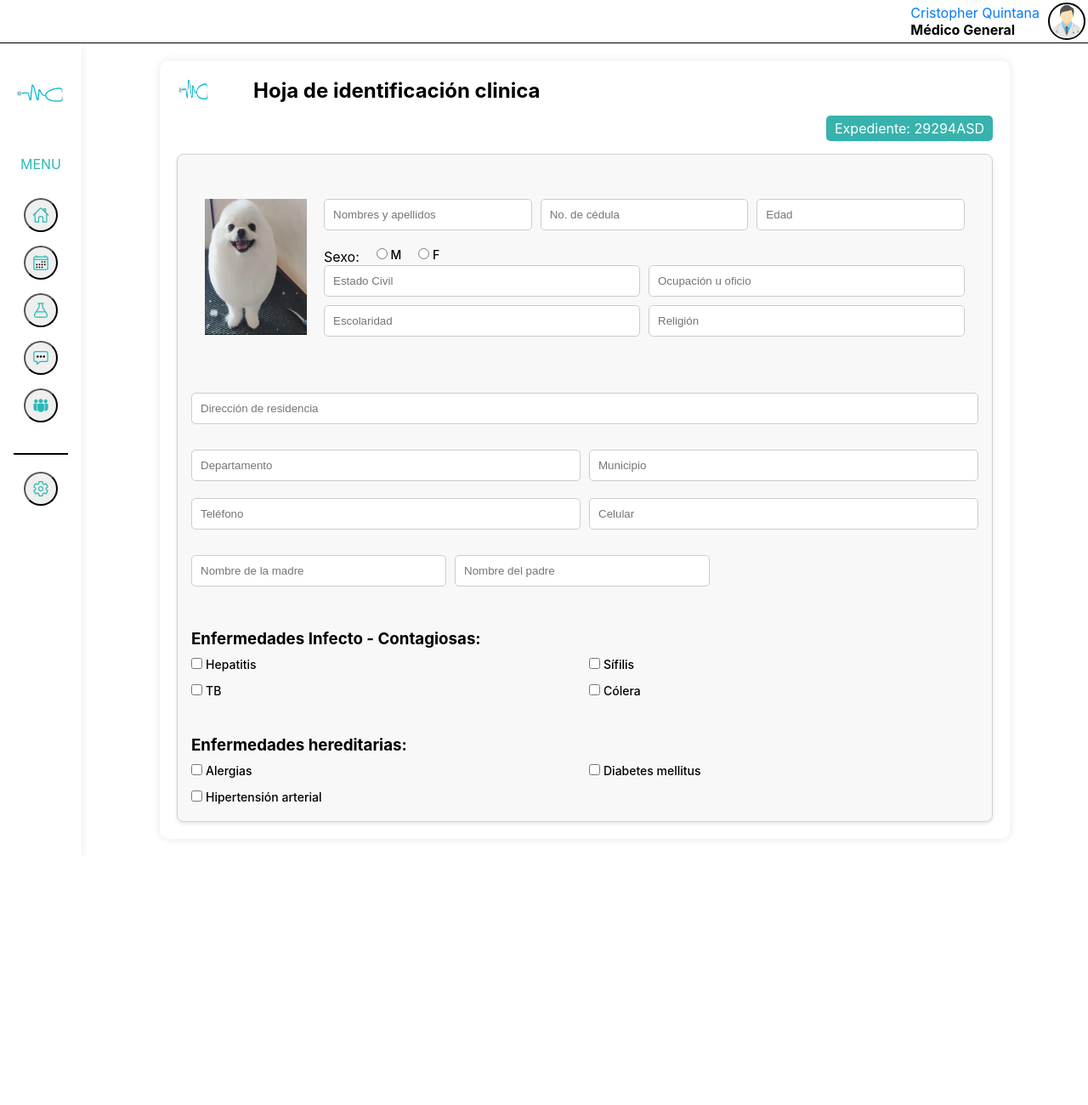
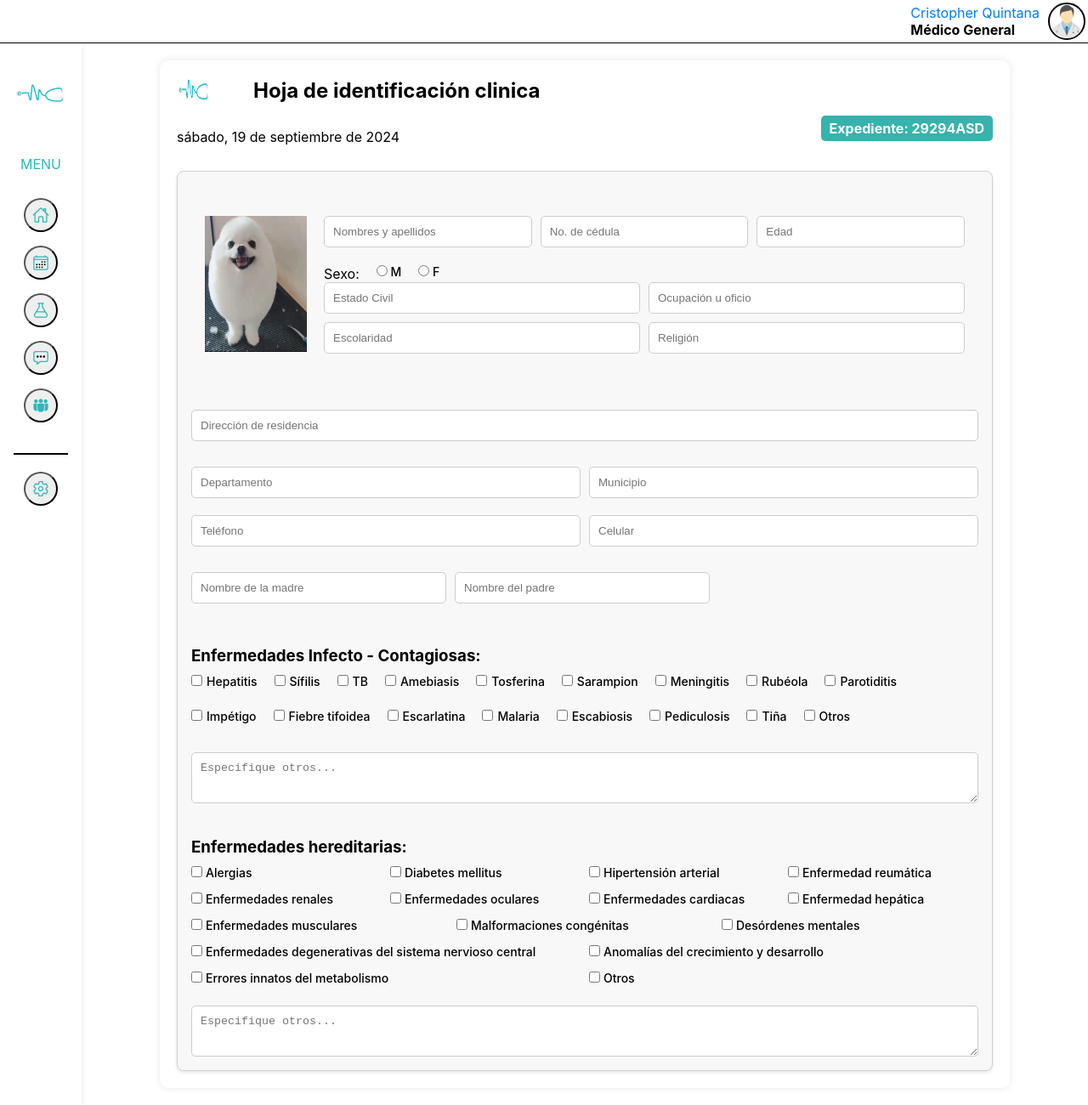
Before and after one commit to MedicalControl/MC_Web, a React (Create React App) app in the folder medicapp/: page /identificacion in a window 1280 px wide. Shown: the whole page at 85% size. Before the commit the page ends 1007 px from the top, so only its background shows below. Built offline with nearby package versions, Linux system fonts and the light colour scheme.

Commit message:
Informacion extra
Se agrega mas informacion de la hoja de identifiacion, osea mas options en los select

```diff
--- a/medicapp/src/components/record/HIdentificacion.css
+++ b/medicapp/src/components/record/HIdentificacion.css
@@ -36,9 +36,23 @@
   font-weight: bold;
 }
 
+.expediente-header {
+  display: flex;
+  justify-content: space-between; /* Alinea el contenido a los extremos */
+  align-items: center;
+  margin-bottom: 20px;
+}
+
 .expediente {
   text-align: right;
   margin-bottom: 20px;
+}
+
+.fecha-actual span,
+.expediente span {
+    font-size: 16px;
+    font-weight: bold;
+    color: #333;
 }
 
 .expediente span {
@@ -68,8 +82,8 @@
 /* Media query para pantallas más pequeñas */
 @media (max-width: 600px) {
   .form-identificacion .input-identificacion {
-      flex: 1 1 calc(100% - 10px); /* Cada input ocupará el 100% en pantallas pequeñas */
-      min-width: 0; /* Permite que se ajusten completamente */
+    flex: 1 1 calc(100% - 10px); /* Cada input ocupará el 100% en pantallas pequeñas */
+    min-width: 0; /* Permite que se ajusten completamente */
   }
 }
 
@@ -87,7 +101,6 @@
   align-items: flex-start; /* Alinea los elementos al principio */
   background-color: #f8f8f8;
 }
-
 
 /* Agrupando los radios */
 .radio-group {
@@ -113,9 +126,65 @@
 }
 
 .checkbox-group {
-  display: grid;
-  grid-template-columns: repeat(2, 1fr);
-  gap: 10px;
+  display: flex;
+  flex-wrap: wrap;
+  gap: 20px;
+  overflow-x: auto;
+}
+
+.checkbox-label {
+  flex: 0 0 auto;
+  white-space: nowrap;
+}
+
+.checkbox-label input {
+  margin-right: 5px; /* Espacio entre el checkbox y el texto */
+}
+
+.textarea-otros {
+  flex: 1 1 100%; /* El textarea ocupa una fila completa */
+  min-height: 60px; /* Asegura un tamaño adecuado para el textarea */
+  padding: 10px; /* Espaciado interno */
+  border: 1px solid #ccc; /* Borde del textarea */
+  border-radius: 5px;
+  box-sizing: border-box; /* Asegura que el padding se incluya en el tamaño total */
+  margin-top: 10px; /* Añade espacio entre el checkbox y el textarea */
+}
+
+/* Media query para pantallas más pequeñas */
+@media (max-width: 600px) {
+  .checkbox-group {
+    flex-wrap: wrap; /* Permitir que los elementos se envuelvan en varias filas en pantallas pequeñas */
+  }
+
+  .checkbox-label {
+    flex: 1 1 calc(50% - 10px); /* Dos checkboxes por fila en pantallas pequeñas */
+  }
+
+  .textarea-otros {
+    flex: 1 1 100%; /* El textarea sigue ocupando toda la fila en pantallas pequeñas */
+  }
+}
+
+/* Estilos del section para de enfermedades hereditarias */
+/* Nueva clase para enfermedades hereditarias */
+.checkbox-group-hereditarias {
+  display: flex;
+  flex-wrap: wrap; /* Permite que los elementos se ajusten en varias filas */
+  gap: 10px; /* Espaciado entre los elementos */
+}
+
+.checkbox-group-hereditarias label {
+  flex: 1 1 calc(22% - 10px); /* Hasta 4 elementos por fila */
+  white-space: nowrap; /* Evita que el texto se divida en varias líneas */
+  box-sizing: border-box;
+}
+
+/* Media query para pantallas pequeñas */
+@media (max-width: 600px) {
+  .checkbox-group-hereditarias label {
+    flex: 1 1 calc(50% - 10px); /* 2 elementos por fila en pantallas pequeñas */
+  }
 }
 
 /* Css para la parte del perfil */
@@ -129,7 +198,6 @@
   height: 160px;
   background-color: #e2e8f0;
 }
-
 
 /* Contenedor de cada grupo de inputs */
 .form-row-group {
@@ -149,8 +217,8 @@
 /* Media query para pantallas más pequeñas */
 @media (max-width: 600px) {
   .form-row-group .input-identificacion {
-      flex: 1 1 calc(100% - 10px); /* Cada input ocupará el 100% en pantallas pequeñas */
-      min-width: 0; /* Permite que se ajusten completamente */
+    flex: 1 1 calc(100% - 10px); /* Cada input ocupará el 100% en pantallas pequeñas */
+    min-width: 0; /* Permite que se ajusten completamente */
   }
 }
 
--- a/medicapp/src/components/record/HIdentificacion.js
+++ b/medicapp/src/components/record/HIdentificacion.js
@@ -13,8 +13,14 @@ const HIdentificacion = () => {
                 {/* Aqui pondria la imagen del logo de medicina */}
             </div>
 
-            <div className="expediente">
-                <span>Expediente: 29294ASD</span>
+            <div className="expediente-header">
+                <div className="fecha-expediente">
+                    <span id="fechaActual">sábado, 19 de septiembre de 2024 </span>
+                </div>
+
+                <div className="expediente">
+                    <span>Expediente: 29294ASD</span>
+                </div>
             </div>
 
 
@@ -70,19 +76,65 @@ const HIdentificacion = () => {
                 <div className="section full-row">
                     <h3>Enfermedades Infecto - Contagiosas:</h3>
                     <div className="checkbox-group">
-                    <label><input type="checkbox"/>Hepatitis</label>
-                    <label><input type="checkbox"/>Sífilis</label>
-                    <label><input type="checkbox"/>TB</label>
-                    <label><input type="checkbox"/>Cólera</label>
+                        <label className="checkbox-label"><input type="checkbox"/>Hepatitis</label>
+                        <label className="checkbox-label"><input type="checkbox"/>Sífilis</label>
+                        <label className="checkbox-label"><input type="checkbox"/>TB</label>
+                        <label className="checkbox-label"><input type="checkbox"/>Amebiasis</label>
+                        <label className="checkbox-label"><input type="checkbox"/>Tosferina</label>
+                        <label className="checkbox-label"><input type="checkbox"/>Sarampion</label>
+
+                        <label className="checkbox-label"><input type="checkbox"/>Meningitis</label>
+                        <label className="checkbox-label"><input type="checkbox"/>Rubéola</label>
+                        <label className="checkbox-label"><input type="checkbox"/>Parotiditis</label>
+                        <label className="checkbox-label"><input type="checkbox"/>Impétigo</label>
+                        <label className="checkbox-label"><input type="checkbox"/>Fiebre tifoidea</label>
+                        <label className="checkbox-label"><input type="checkbox"/>Escarlatina</label>
+                        <label className="checkbox-label"><input type="checkbox"/>Malaria</label>
+
+                        <label className="checkbox-label"><input type="checkbox"/>Escabiosis</label>
+                        <label className="checkbox-label"><input type="checkbox"/>Pediculosis</label>
+                        <label className="checkbox-label"><input type="checkbox"/>Tiña</label>
+
+
+                         <label className="checkbox-label">
+                            <input type="checkbox"/>Otros
+                        </label>
+                        <textarea className="textarea-otros" placeholder="Especifique otros..."></textarea>
+
+
                     </div>
                 </div>
 
                 <div className="section full-row">
                     <h3>Enfermedades hereditarias:</h3>
-                    <div className="checkbox-group">
-                    <label><input type="checkbox"/>Alergias</label>
-                    <label><input type="checkbox"/>Diabetes mellitus</label>
-                    <label><input type="checkbox"/>Hipertensión arterial</label>
+                    <div className="checkbox-group-hereditarias">
+                        <label><input type="checkbox"/>Alergias</label>
+                        <label><input type="checkbox"/>Diabetes mellitus</label>
+                        <label><input type="checkbox"/>Hipertensión arterial</label>
+                        <label><input type="checkbox"/>Enfermedad reumática</label>
+
+                        <label><input type="checkbox"/>Enfermedades renales</label>
+                        <label><input type="checkbox"/>Enfermedades oculares</label>
+                        <label ><input type="checkbox"/>Enfermedades cardiacas</label>
+
+
+                        <label><input type="checkbox"/>Enfermedad hepática</label>
+                        <label><input type="checkbox"/>Enfermedades musculares</label>
+                        <label><input type="checkbox"/>Malformaciones congénitas</label>
+
+                        <label><input type="checkbox"/>Desórdenes mentales</label>
+                        <label><input type="checkbox"/>Enfermedades degenerativas del sistema nervioso central</label>
+
+                        <label><input type="checkbox"/>Anomalías del crecimiento y desarrollo</label>
+                        <label><input type="checkbox"/>Errores innatos del metabolismo</label>
+                        <label><input type="checkbox"/>Otros</label>
+
+                        <textarea className="textarea-otros" placeholder="Especifique otros..."></textarea>
+
+
+
+
+
                     </div>
                 </div>
             </form>
```
